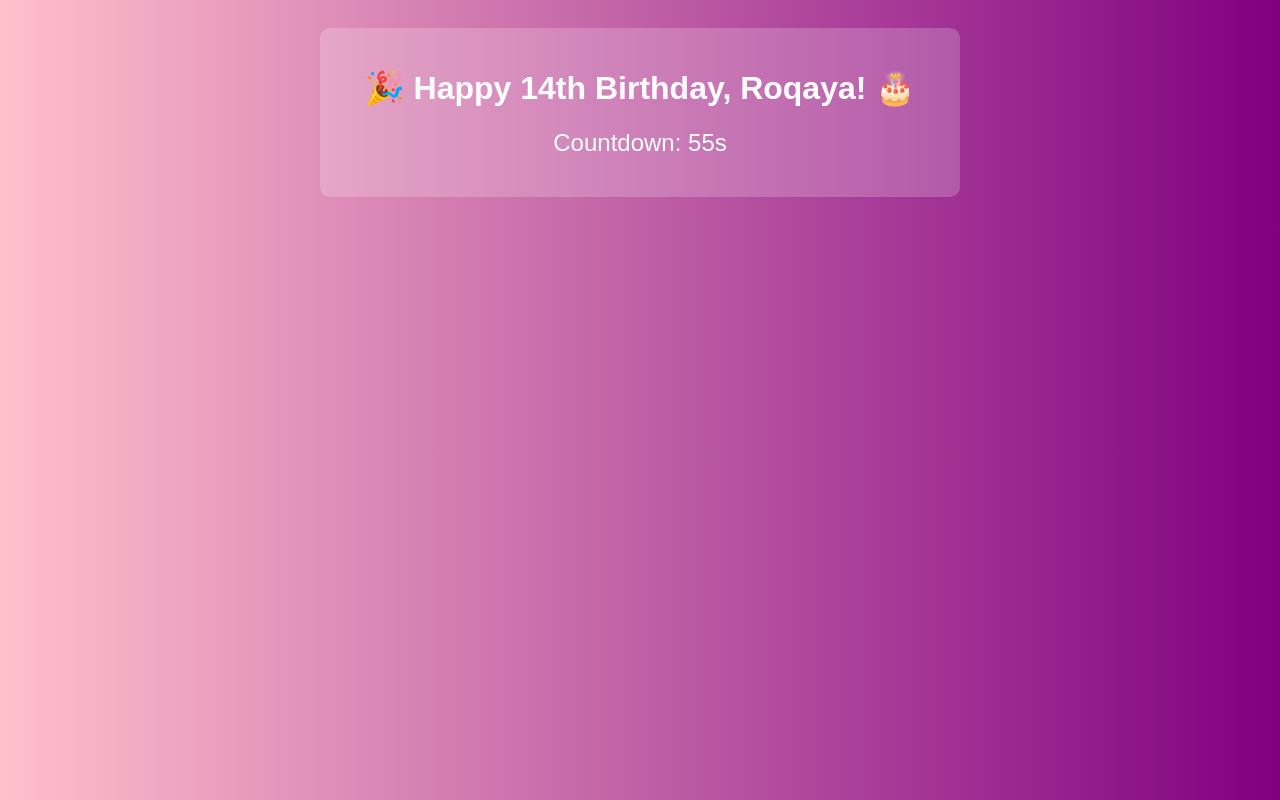
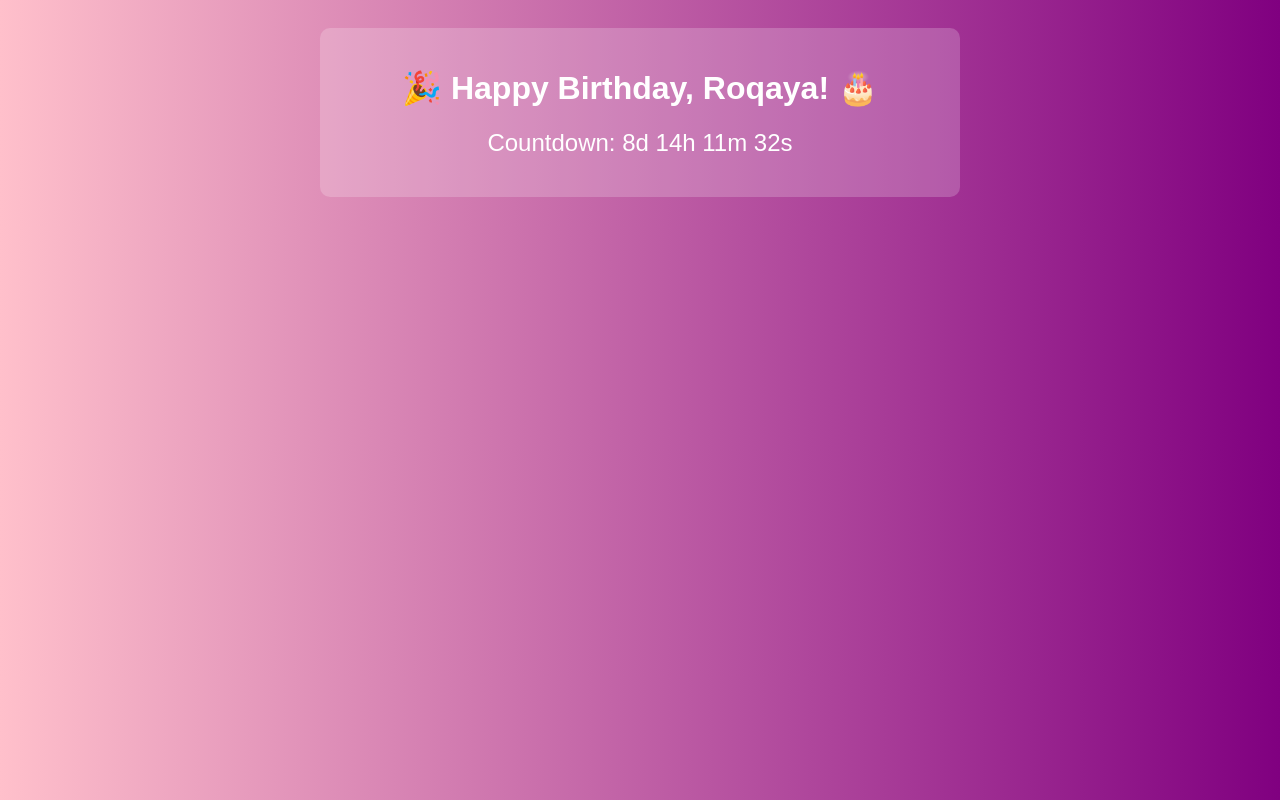
Before and after one commit to Bestbrainof24/Testing, a plain HTML site: page birthday.html in a window 1280 px wide. Drawn offline with Linux system fonts and the light colour scheme.

Commit message:
Update birthday.html

```diff
--- a/birthday.html
+++ b/birthday.html
@@ -8,7 +8,7 @@
         import { initializeApp } from "https://www.gstatic.com/firebasejs/10.7.1/firebase-app.js";
         import { getFirestore, collection, onSnapshot } from "https://www.gstatic.com/firebasejs/10.7.1/firebase-firestore.js";
 
-        // Your Firebase configuration
+        // Firebase Configuration
         const firebaseConfig = {
             apiKey: "AIzaSyDaqXyQHl1xmzBARI9Dp0ETt1QpiAMkd44",
             authDomain: "roqaya-birthday.firebaseapp.com",
@@ -21,21 +21,36 @@
         const app = initializeApp(firebaseConfig);
         const db = getFirestore(app);
 
-        function countdown() {
-            const endTime = new Date().getTime() + 60000; // 1-minute timer
+        function checkBirthday() {
+            const now = new Date();
+            const birthday = new Date("March 11, 2025 00:00:00"); // March 11, 2025 at 12:00 AM (midnight)
+
+            if (now >= birthday) {
+                document.getElementById("content").classList.remove("hidden");
+                document.getElementById("timer").innerHTML = "🎉 It's Your Birthday!";
+                loadMessages();
+            } else {
+                updateCountdown(birthday);
+            }
+        }
+
+        function updateCountdown(targetDate) {
             const timerElement = document.getElementById("timer");
-
             const interval = setInterval(() => {
-                const now = new Date().getTime();
-                const remaining = endTime - now;
+                const now = new Date();
+                const remaining = targetDate - now;
 
                 if (remaining <= 0) {
                     clearInterval(interval);
-                    timerElement.innerHTML = "🎉 Time's up!";
+                    timerElement.innerHTML = "🎉 It's Your Birthday!";
                     document.getElementById("content").classList.remove("hidden");
                     loadMessages();
                 } else {
-                    timerElement.innerHTML = Math.floor(remaining / 1000) + "s";
+                    const days = Math.floor(remaining / (1000 * 60 * 60 * 24));
+                    const hours = Math.floor((remaining % (1000 * 60 * 60 * 24)) / (1000 * 60 * 60));
+                    const minutes = Math.floor((remaining % (1000 * 60 * 60)) / (1000 * 60));
+                    const seconds = Math.floor((remaining % (1000 * 60)) / 1000);
+                    timerElement.innerHTML = `Countdown: ${days}d ${hours}h ${minutes}m ${seconds}s`;
                 }
             }, 1000);
         }
@@ -55,7 +70,7 @@
             });
         }
 
-        document.addEventListener("DOMContentLoaded", countdown);
+        document.addEventListener("DOMContentLoaded", checkBirthday);
     </script>
     <style>
         body {
@@ -89,8 +104,8 @@
 </head>
 <body>
     <div class="container">
-        <h1>🎉 Happy 14th Birthday, Roqaya! 🎂</h1>
-        <div class="countdown">Countdown: <span id="timer"></span></div>
+        <h1>🎉 Happy Birthday, Roqaya! 🎂</h1>
+        <div class="countdown"><span id="timer"></span></div>
 
         <div id="content" class="hidden">
             <div class="message-box">
```
